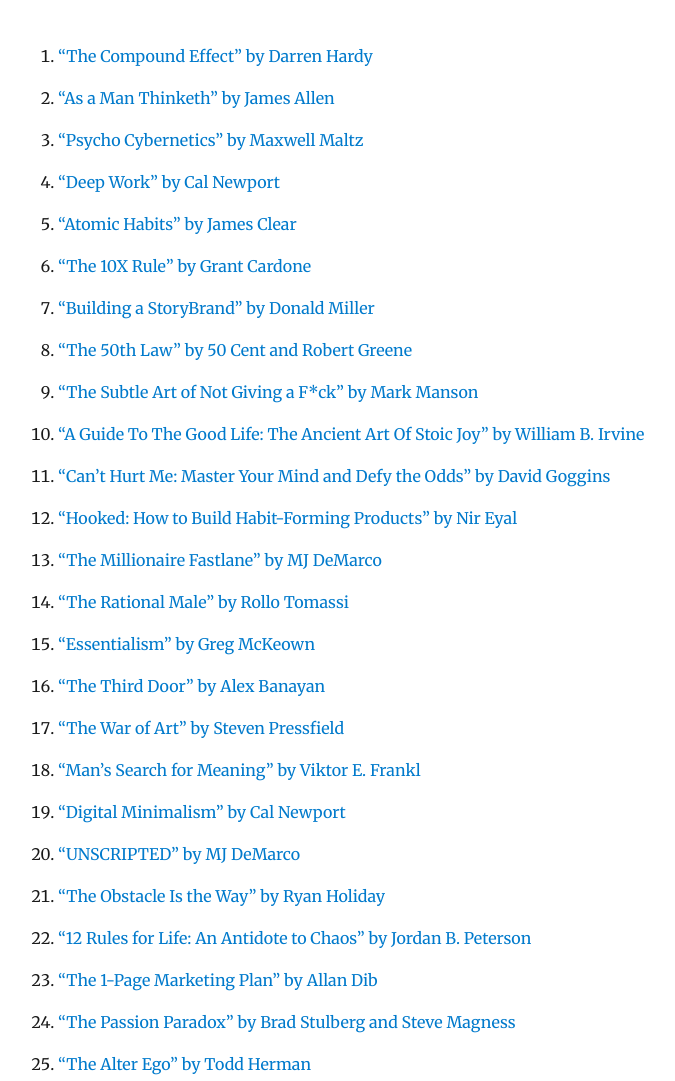
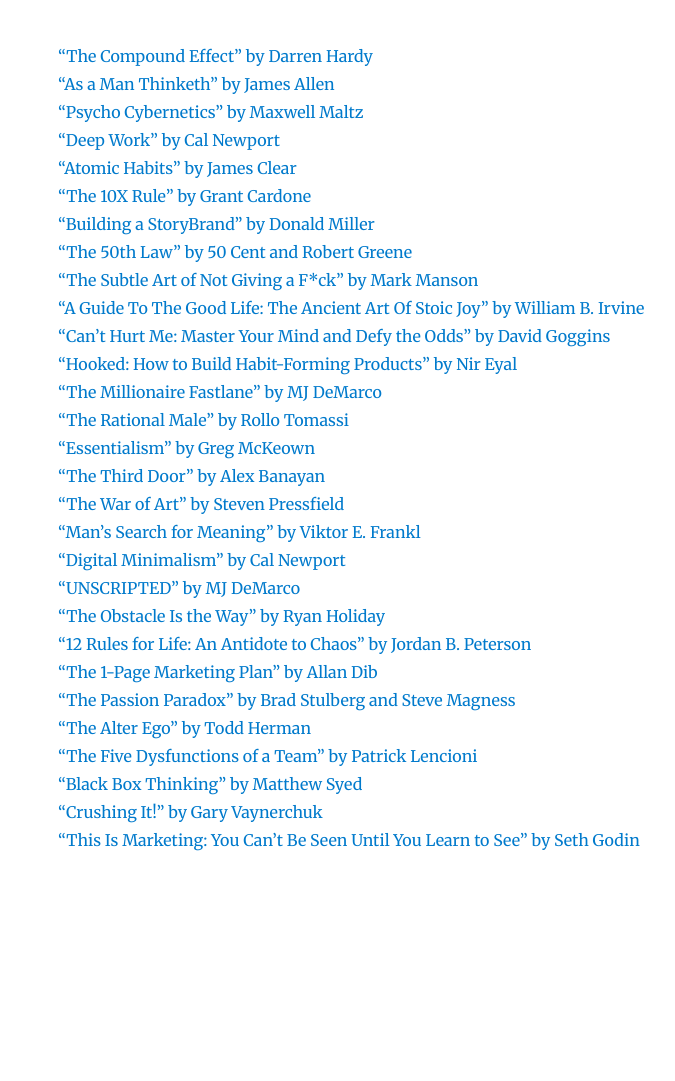
Before and after one commit to RodionChachura/booksconcepts.com, a Gatsby site: page / in a window 1280 px wide. Shown: the top 1081 px of the page, without its empty margins (267-942 px from the left). After the commit the page ends 896 px from the top, so only its background shows below. Built offline with nearby package versions, Linux system fonts and the light colour scheme; Gatsby itself is replaced by a stand-in of ours; some packages are replaced by stand-ins of ours.

Commit message:
feature: minimalistic index

```diff
--- a/package.json
+++ b/package.json
@@ -31,6 +31,8 @@
     "react-dom": "^16.12.0",
     "react-helmet": "^5.2.1",
     "react-typography": "^0.16.19",
+    "rebass": "^4.0.7",
+    "styled-components": "^5.0.1",
     "typeface-merriweather": "0.0.72",
     "typeface-montserrat": "0.0.75",
     "typography": "^0.16.19",
--- a/src/pages/index.js
+++ b/src/pages/index.js
@@ -6,19 +6,16 @@
 import { books } from '../../content/blog/index.json'
 
 const BlogIndex = ({ data, location }) => {
-  const siteTitle = data.site.siteMetadata.title
   return (
-    <Layout location={location} title={siteTitle}>
+    <Layout location={location} title={data.site.siteMetadata.title}>
       <SEO title="All Books" />
-      <ol>
-        {books.map(({ name, route }) =>
-        <li key={route}>
-          <Link style={{ boxShadow: `none` }} to={`/${route}`}>
+      {books.map(({ name, route }) =>
+        <div>
+          <Link key={route} style={{ boxShadow: `none` }} to={`/${route}`}>
             {name}
           </Link>
-        </li>
-        )}
-      </ol>
+        </div>
+      )}
     </Layout>
   )
 }
```
Also changed, not shown: 1 other file.
